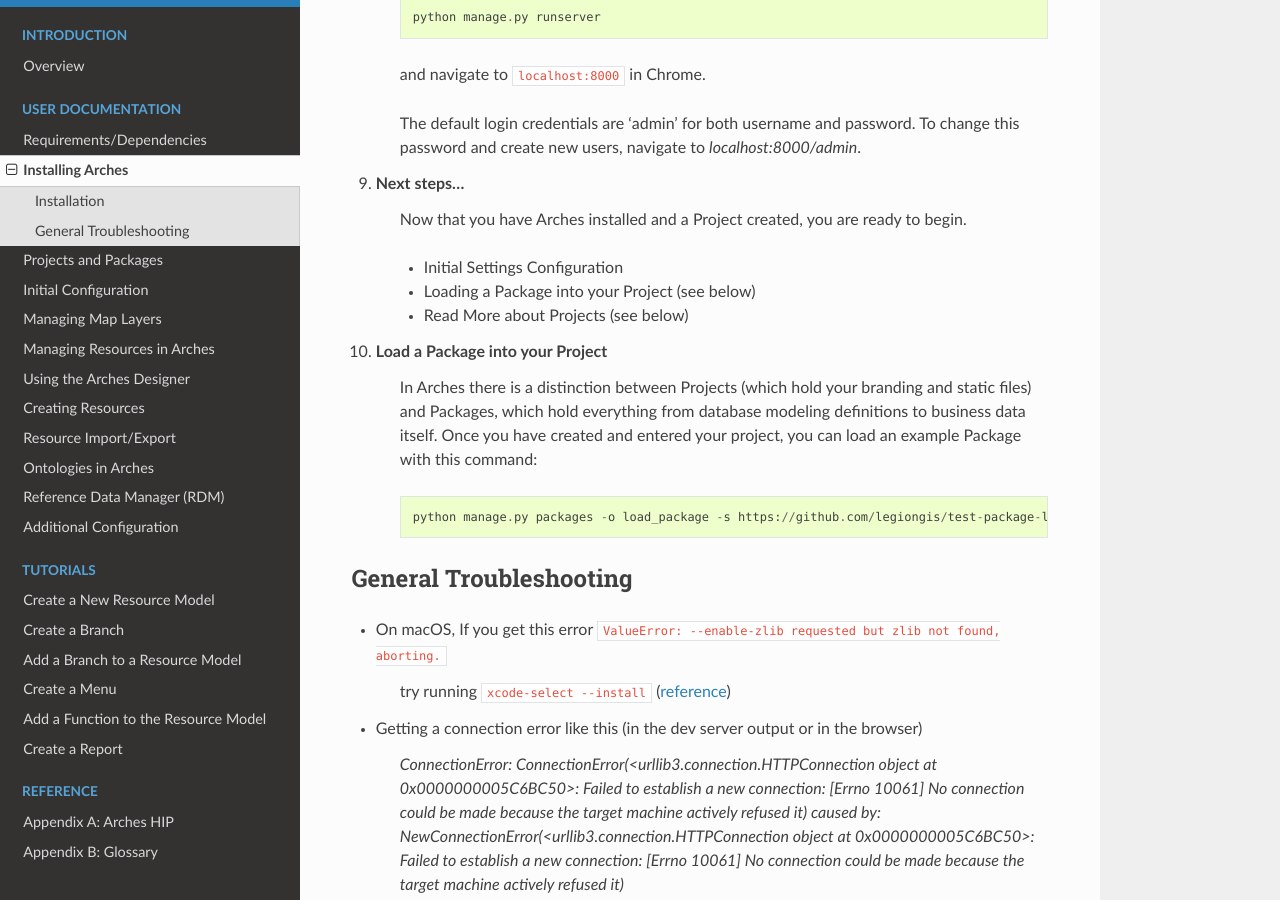
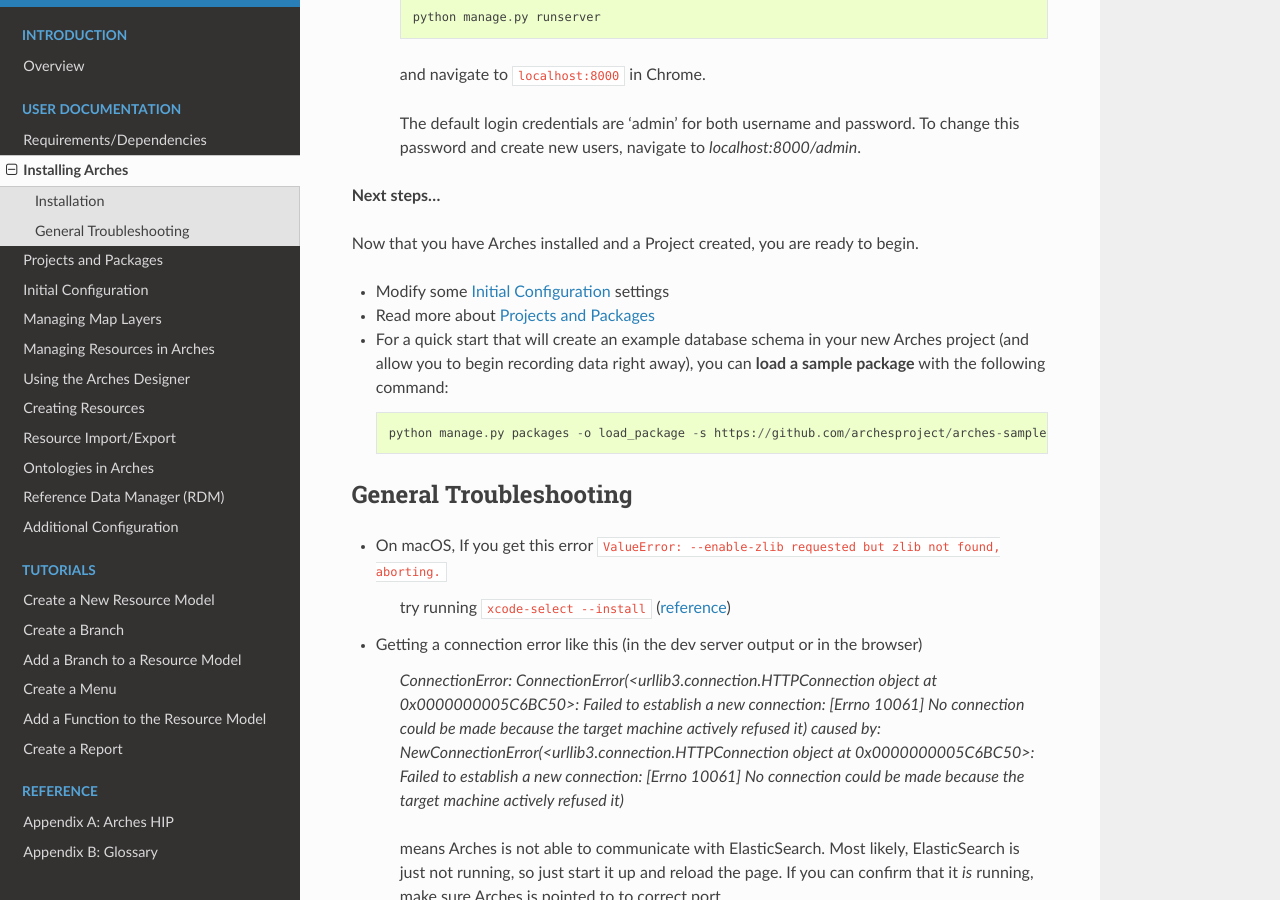
Before and after one commit to archesproject/arches-docs, a Sphinx documentation site: the page built from docs/installation.txt, in a window 1280 px wide and 900 px high, scrolled down 2869 px. Built offline with Sphinx 7.4.7 and the Read the Docs theme 2.0.0, drawn with Linux system fonts in a browser that asks for light colours.

Commit message:
improve description of next steps, slight change to create project instruction
Signed-off-by: adam cox <mr.adamcox@gmail.com>

```diff
--- a/docs/installation.txt
+++ b/docs/installation.txt
@@ -49,7 +49,7 @@
 
     Windows::
 
-        python C:\Projects\ENV\Scripts\arches-project create my_project
+        python ENV\Scripts\arches-project create my_project
 
     .. note:: If this command ends in an error related to bower, you will need to enter ``my_project\my_project\`` (the directory that contains ``bower.json``) and run this command: ``bower install``.
 
@@ -89,21 +89,17 @@
 
     The default login credentials are 'admin' for both username and password. To change this password and create new users, navigate to `localhost:8000/admin`.
 
-#. **Next steps...**
+**Next steps...**
 
-    Now that you have Arches installed and a Project created, you are ready to begin.
+Now that you have Arches installed and a Project created, you are ready to begin.
 
-    * Initial Settings Configuration
+* Modify some :doc:`Initial Configuration </initial-configuration>` settings
 
-    * Loading a Package into your Project (see below)
+* Read more about :doc:`Projects and Packages </projects-and-packages>`
 
-    * Read More about Projects (see below)
+* For a quick start that will create an example database schema in your new Arches project (and allow you to begin recording data right away), you can **load a sample package** with the following command::
 
-#. **Load a Package into your Project**
-
-    In Arches there is a distinction between Projects (which hold your branding and static files) and Packages, which hold everything from database modeling definitions to business data itself. Once you have created and entered your project, you can load an example Package with this command::
-
-        python manage.py packages -o load_package -s https://github.com/legiongis/test-package-load/archive/master.zip -db true
+    python manage.py packages -o load_package -s https://github.com/archesproject/arches-sample-data/archive/master.zip -db true
 
 General Troubleshooting
 =======================
```
